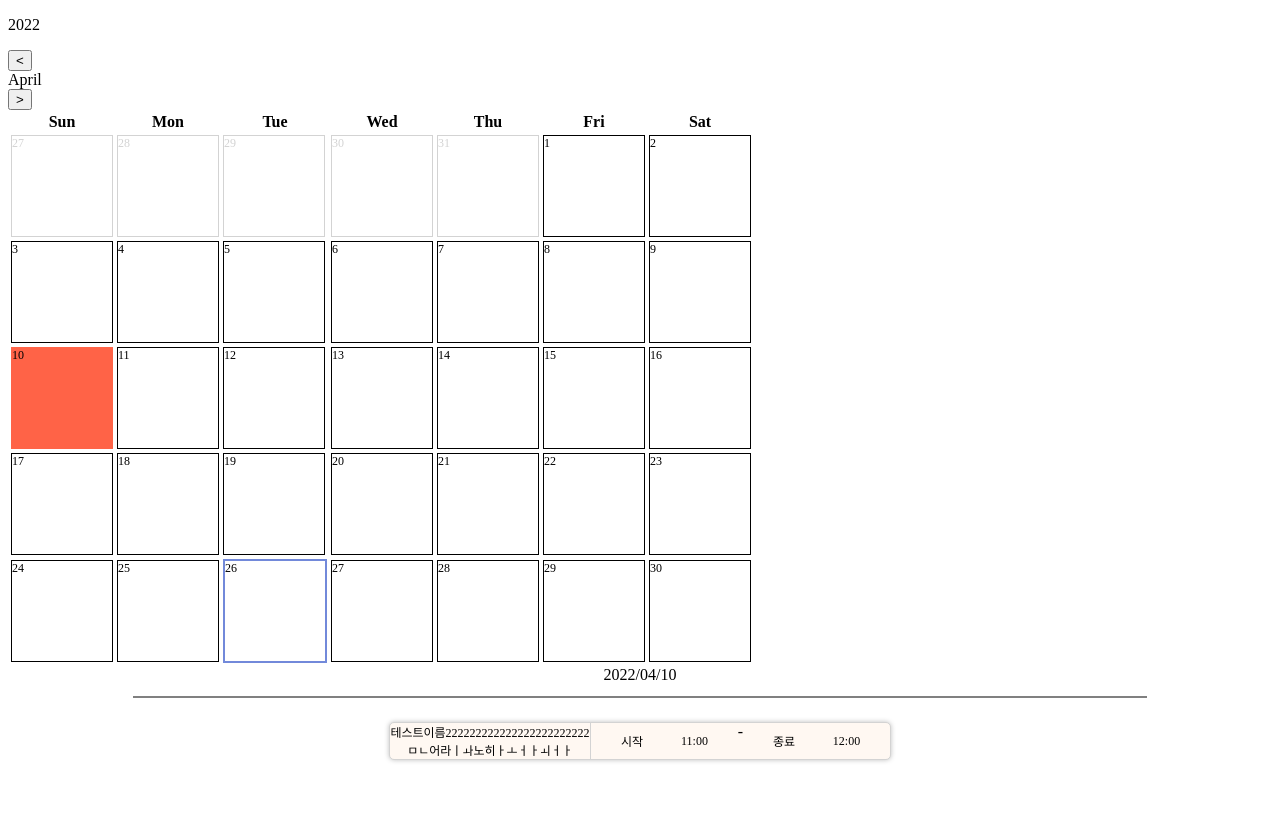
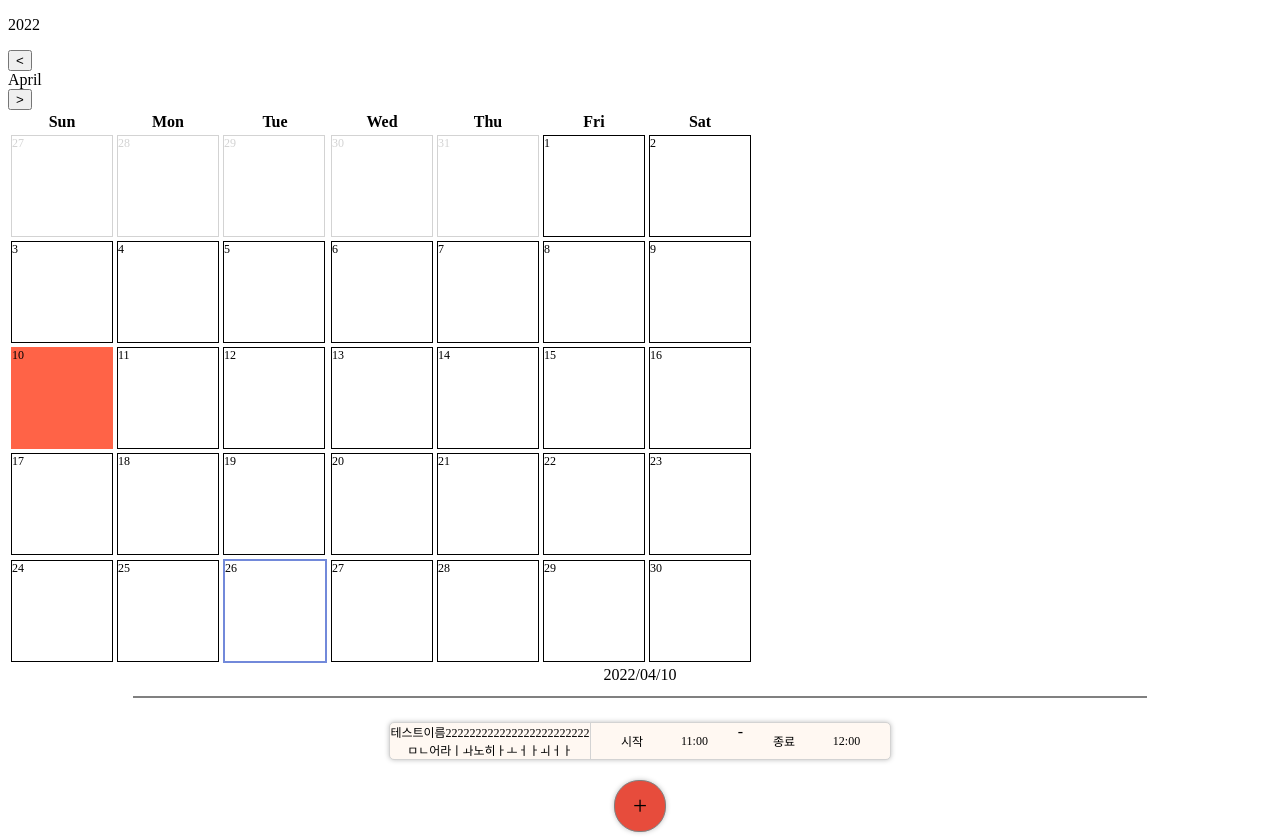
Before and after one commit to Adel-es/mogakko_bot_front, a React (Create React App) app: page /manage in a window 1280 px wide. Both pictures are taken after a click on the element "10". Before the commit the page ends 800 px from the top, so only its background shows below. Built offline with nearby package versions, Linux system fonts and the light colour scheme.

Commit message:
feat : 일정 추가 버튼 기능 추가

```diff
--- a/src/components/dailydetail/DailyDetailInfoBody.js
+++ b/src/components/dailydetail/DailyDetailInfoBody.js
@@ -1,16 +1,23 @@
-import DetailPersonTag from "../persontag/DetailPersonTag";
 import styled from "styled-components";
 import PropTypes from "prop-types";
 import { format } from "date-fns";
+import { useState } from "react";
+import PlanCreateButton from "../plan/PlanCreateButton";
+import DetailPersonTag from "../persontag/DetailPersonTag";
 function DailyDetailInfoBody({ peopleInfoOfSelectedDay }) {
+	const [clickedCreateButton, setClickedCreateButton] = useState(false);
+	const clickedCreateButtonCallBack = (clicked) => {
+		setClickedCreateButton(clicked);
+	};
 	function getTimeString(date) {
 		const timeString = format(date, "HH") + ":" + format(date, "mm");
 		return timeString;
 	}
 	return (
 		<PersonTagAlignCenter>
-			{peopleInfoOfSelectedDay.map((personInfo) => (
+			{peopleInfoOfSelectedDay.map((personInfo, index) => (
 				<DetailPersonTag
+					key={index} // TODO: index를 나중에 DB에서 id를 받아와서 바꾸기
 					name={personInfo.name}
 					startTime={getTimeString(personInfo.startTime)}
 					endTime={getTimeString(personInfo.endTime)}
@@ -21,6 +28,9 @@ function DailyDetailInfoBody({ peopleInfoOfSelectedDay }) {
 				startTime="11:00"
 				endTime="12:00"
 			></DetailPersonTag>
+			<PlanCreateButton
+				clickedCallBack={clickedCreateButtonCallBack}
+			></PlanCreateButton>
 		</PersonTagAlignCenter>
 	);
 }
--- /dev/null
+++ b/src/components/plan/PlanCreateButton.js
@@ -0,0 +1,44 @@
+import styled from "styled-components";
+import PropTypes from "prop-types";
+import { useEffect, useState } from "react";
+
+function PlanCreateButton({ clickedCallBack }) {
+	const [clicked, setClicked] = useState(false);
+	const onClickButton = () => {
+		setClicked((current) => !current);
+	};
+
+	useEffect(() => {
+		clickedCallBack(clicked);
+	}, [clickedCallBack, clicked]);
+
+	return <CreationButton onClick={onClickButton}>+</CreationButton>;
+}
+
+PlanCreateButton.propTypes = {
+	clickedCallBack: PropTypes.func.isRequired,
+};
+
+const CreationButton = styled.div`
+	--button-size: 50px;
+	width: var(--button-size);
+	height: var(--button-size);
+	font-size: calc(var(--button-size) / 2);
+
+	border-radius: calc(var(--button-size) / 2);
+	border: 1px solid gray;
+
+	background-color: #e74c3c;
+	:hover {
+		background-color: #c0392b;
+	}
+	box-shadow: 0px 0px 5px rgba(0, 0, 0, 0.25);
+
+	// content align
+	text-align: center;
+	line-height: var(--button-size);
+
+	// this component align from parent
+	margin: auto;
+`;
+export default PlanCreateButton;
```
